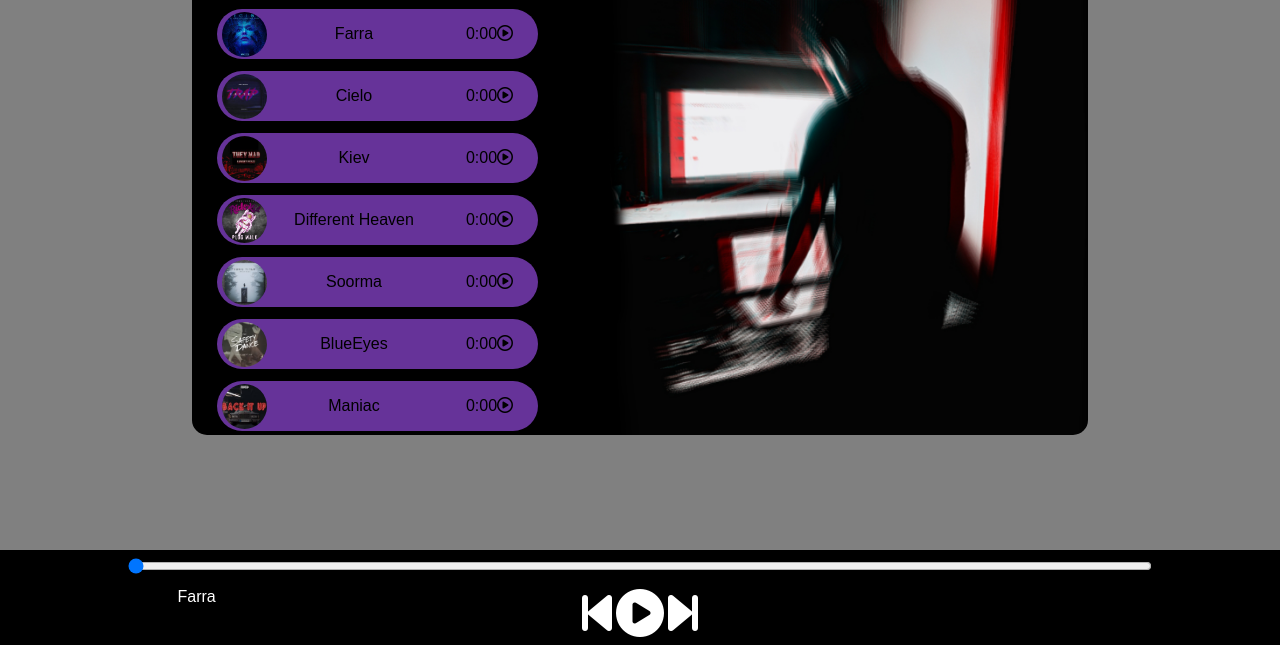
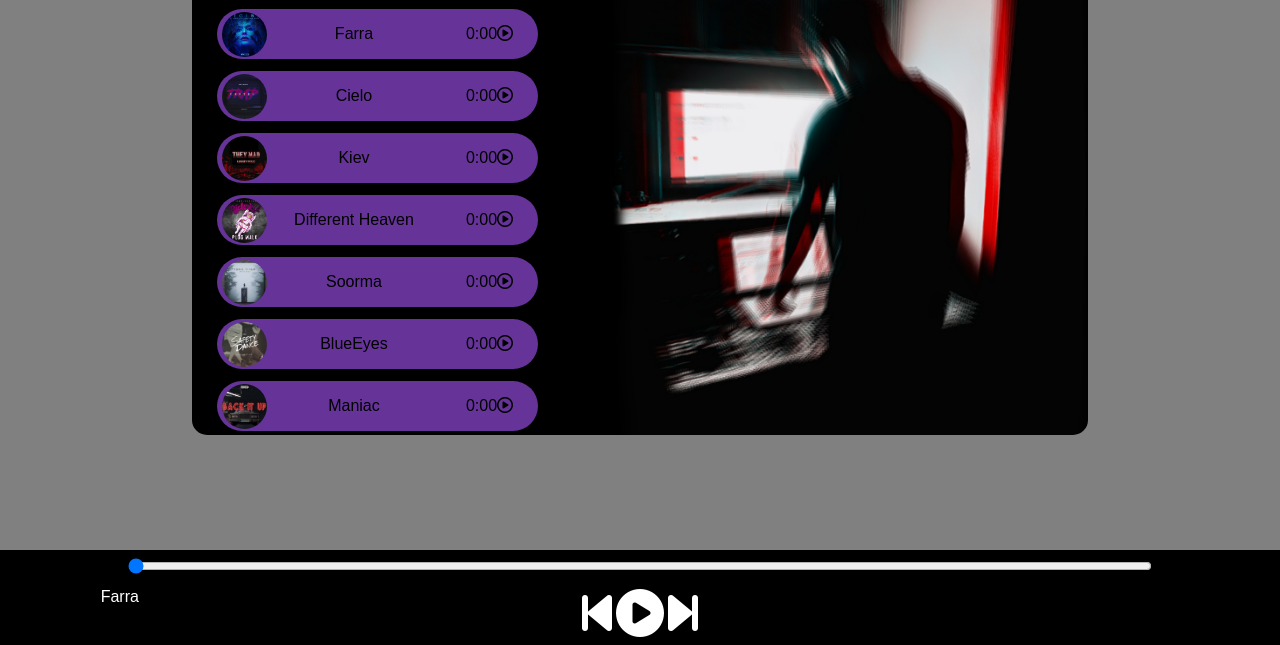
Before and after one commit to pratikkkarn/dropmint-website, a plain HTML site: page index.html in a window 1280 px wide. Shown: the part 155-800 px from the top of the page. Drawn offline with Linux system fonts and the light colour scheme; a web font is replaced by a local one.

Commit message:
Update spotify.css

```diff
--- a/spotify.css
+++ b/spotify.css
@@ -156,7 +156,7 @@ body::-webkit-scrollbar {
 .songInfo{
     font-family: 'Varela Round', sans-serif;
     position: absolute;
-    left: 10vw;
+    left: 4vw;
 }
 .songInfo img{
     opacity: 0;
```
